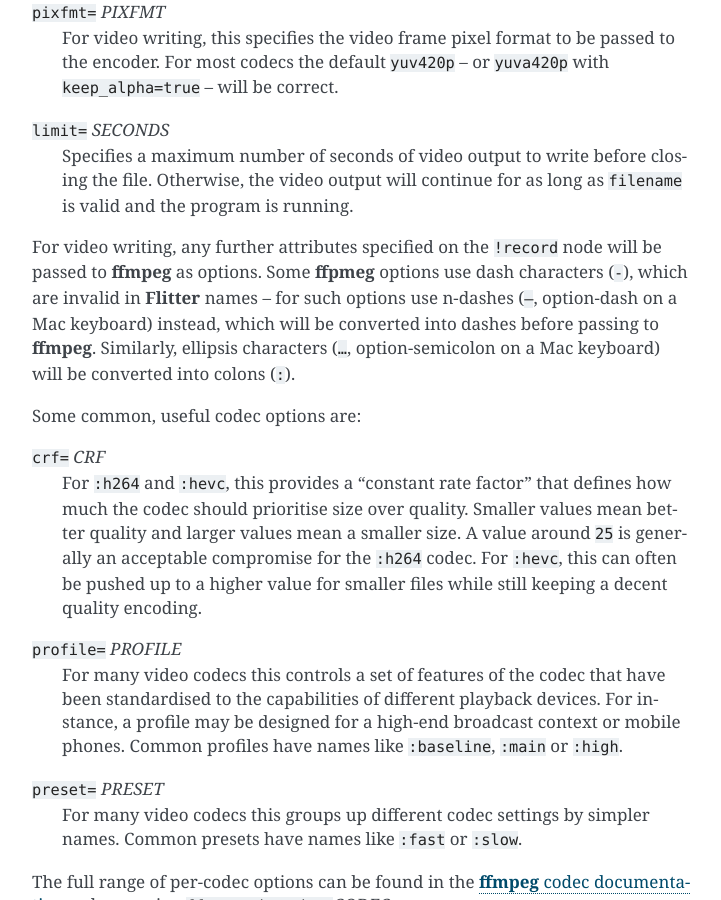
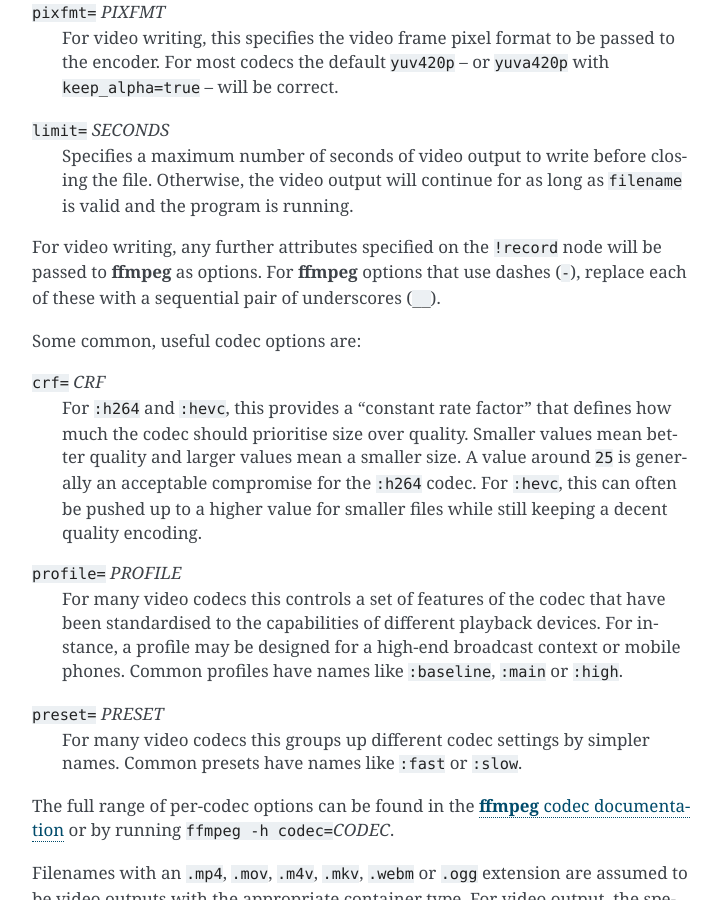
Before and after one commit to jonathanhogg/flitter, a Sphinx documentation site: the page built from docs/windows.md, in a window 1280 px wide and 900 px high, scrolled down 7909 px. Shown: the whole window, without its empty margins (388-1109 px from the left). Built offline with Sphinx 7.4.7, drawn with Linux system fonts in a browser that asks for light colours.

Commit message:
Use something that actually works...

```diff
--- a/docs/windows.md
+++ b/docs/windows.md
@@ -353,11 +353,8 @@
 valid and the program is running.
 
 For video writing, any further attributes specified on the `!record` node will
-be passed to **ffmpeg** as options. Some **ffpmeg** options use dash
-characters (`-`), which are invalid in **Flitter** names – for such options use
-n-dashes (`–`, option-dash on a Mac keyboard) instead, which will be converted
-into dashes before passing to **ffmpeg**. Similarly, ellipsis characters (`…`,
-option-semicolon on a Mac keyboard) will be converted into colons (`:`).
+be passed to **ffmpeg** as options. For **ffmpeg** options that use dashes
+(`-`), replace each of these with a sequential pair of underscores (`__`).
 
 Some common, useful codec options are:
 
```
Also changed, not shown: 1 other file.
